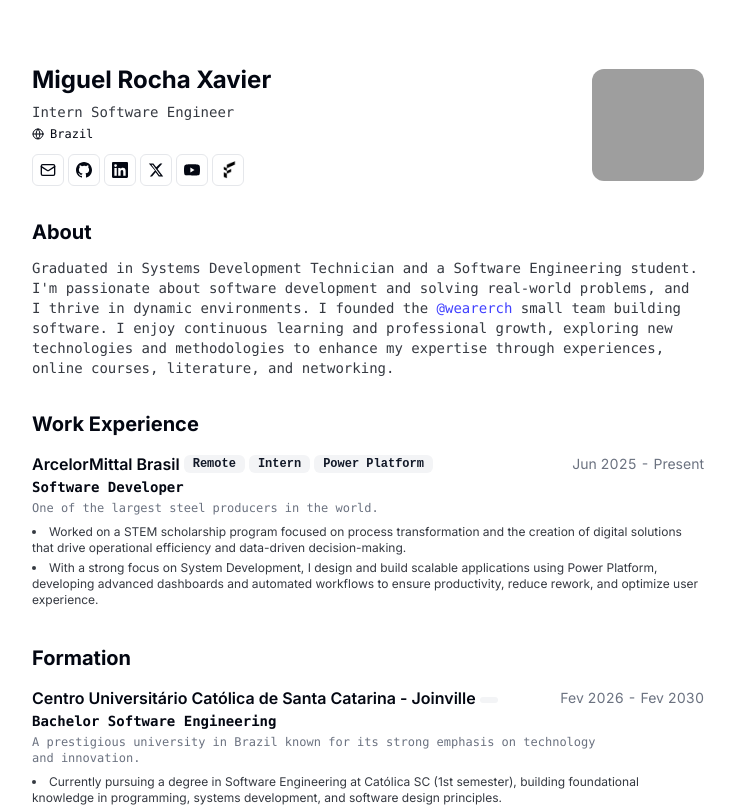
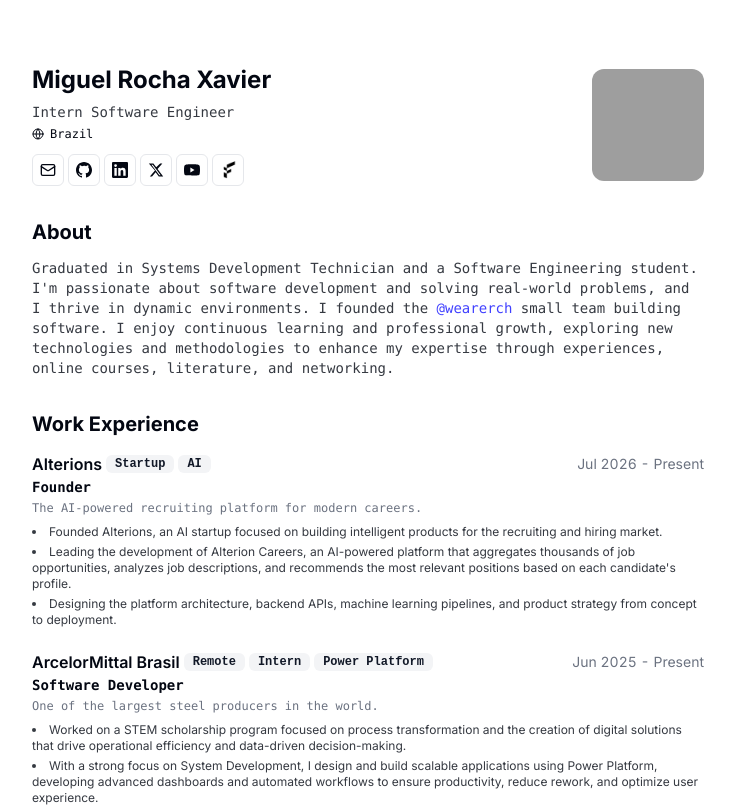
Before and after one commit to miguelrcha/miguelrcha.dev, a Next.js app: page / in a window 1280 px wide. Shown: the top 807 px of the page, without its empty margins (272-1007 px from the left). Built offline with nearby package versions, Linux system fonts and the light colour scheme; grey boxes are pictures that could not be loaded.

Commit message:
feat: add work experience for Alterions as Founder
Added work experience entry for Alterions, detailing role and responsibilities.

```diff
--- a/src/app/page.tsx
+++ b/src/app/page.tsx
@@ -73,6 +73,19 @@
 };
 
 const WORK_EXPERIENCE = [
+{
+  company: "Alterions",
+  companyUrl: "",
+  companyDescription: "The AI-powered recruiting platform for modern careers.",
+  role: "Founder",
+  period: "Jul 2026 - Present",
+  tags: ["Startup", "AI"],
+  bullets: [
+    "Founded Alterions, an AI startup focused on building intelligent products for the recruiting and hiring market.",
+    "Leading the development of Alterion Careers, an AI-powered platform that aggregates thousands of job opportunities, analyzes job descriptions, and recommends the most relevant positions based on each candidate's profile.",
+    "Designing the platform architecture, backend APIs, machine learning pipelines, and product strategy from concept to deployment.",
+  ],
+},
   {
     company: "ArcelorMittal Brasil",
     companyUrl: "https://brasil.arcelormittal.com/",
```
